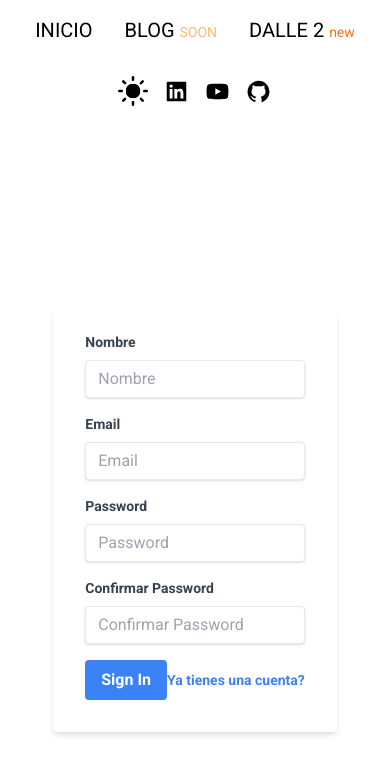
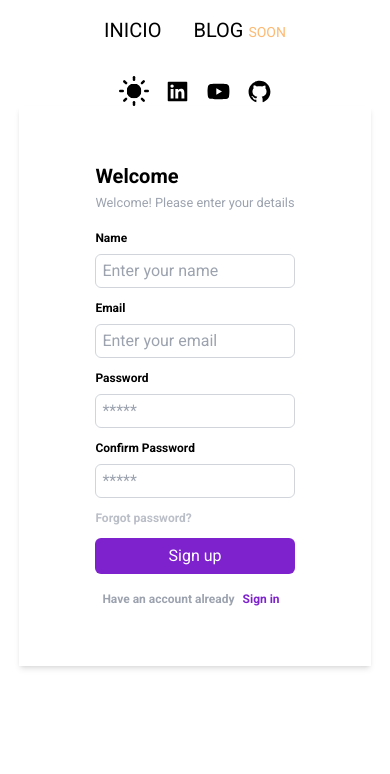
Before and after one commit to Joshwawo/portfolio, a React (Vite) app: page /register in a window 390 px wide. Shown: the top 774 px of the page. Built offline with nearby package versions, Linux system fonts and the light colour scheme; no server answers.

Commit message:
feature: log in, sign in, log out pages, among other modifications

```diff
--- a/package.json
+++ b/package.json
@@ -14,6 +14,7 @@
     "@uiball/loaders": "^1.2.6",
     "axios": "^0.27.2",
     "formik": "^2.2.9",
+    "fuse.js": "^6.6.2",
     "i": "^0.3.7",
     "react": "^18.2.0",
     "react-dom": "^18.2.0",
--- a/src/components/Navbar.tsx
+++ b/src/components/Navbar.tsx
@@ -45,12 +45,12 @@ const Navbar = () => {
           >
             Blog
           </a> */}
-          <Link
+          {/* <Link
             to={"/usuarios/images"}
             className="py-2 px-2 rounded-lg hover:bg-black hover:text-white dark:hover:bg-slate-100 dark:hover:text-black transition-colors"
           >
             DALLE 2 <span className="text-sm lowercase text-orange-500 dark:text-pink-500 rounded-sm ">new</span>
-          </Link>
+          </Link> */}
         </nav>
         <div className="md:col-span-2 flex items-center justify-center md:justify-end gap-4">
           <DarkModeSwitch
--- a/src/pages/Login.tsx
+++ b/src/pages/Login.tsx
@@ -21,7 +21,7 @@ const Login = () => {
     event.preventDefault();
 
     if ([email, password].includes("")) {
-      setAlerta({ message: "Todos los campos son obligatorios", error: true });
+      setAlerta({ message: "All fields are required", error: true });
       return;
     }
 
@@ -50,7 +50,7 @@ const Login = () => {
   const { message } = alerta;
 
   return (
-    <>
+    <div className="h-screen">
       {/* {message && <Alerta alerta={alerta} />}
 
       <form onSubmit={handleSubmit} className="mt-10  shadow rounded-lg p-10">
@@ -109,17 +109,9 @@ const Login = () => {
         </Link>
       </nav> */}
 
-      <div className="min-h-screen flex flex-col items-center justify-center bg-[#FFFFFFDE] dark:bg-[#242424]">
+      {/* <div className="min-h-screen flex flex-col items-center justify-center bg-[#FFFFFFDE] dark:bg-[#242424]">
         <div className="flex flex-col bg-white shadow-2xl px-4 sm:px-6 md:px-8 lg:px-10 py-8 rounded-md w-full max-w-md">
-          {/* <div className="font-medium self-center text-xl sm:text-2xl uppercase text-gray-800">
-            Login To Your Account
-          </div> */}
-          {/* <button className="relative mt-6 border rounded-md py-2 text-sm text-gray-800 bg-gray-100 hover:bg-gray-200">
-            <span className="absolute left-0 top-0 flex items-center justify-center h-full w-10 text-blue-500">
-              <i className="fab fa-facebook-f"></i>
-            </span>
-            <span>Login with Facebook</span>
-          </button> */}
+
           <div className="relative mt-10 h-px shadow-md">
             <div className="absolute left-0 top-0 flex justify-center w-full -mt-2">
               <span className="bg-white px-4 text-xs text-gray-500 uppercase ">
@@ -204,7 +196,7 @@ const Login = () => {
                     href="#"
                     className="inline-flex text-xs sm:text-sm text-blue-500 hover:text-blue-700"
                   >
-                    {/* Forgot Your Password? */}
+
                   </a>
                 </div>
               </div>
@@ -235,25 +227,99 @@ const Login = () => {
           <div className="flex justify-center items-center mt-6">
             <p className="inline-flex items-center font-bold text-blue-500 hover:text-blue-700 text-xs text-center">
               {message && <p className="text-red-600">{message}</p>}
-              {/* <span>
-                <svg
-                  className="h-6 w-6"
-                  fill="none"
-                  strokeLinecap="round"
-                  strokeLinejoin="round"
-                  strokeWidth="2"
-                  viewBox="0 0 24 24"
-                  stroke="currentColor"
-                >
-                  <path d="M18 9v3m0 0v3m0-3h3m-3 0h-3m-2-5a4 4 0 11-8 0 4 4 0 018 0zM3 20a6 6 0 0112 0v1H3v-1z" />
-                </svg>
-              </span> */}
-              {/* <span className="ml-2">You don't have an account?</span> */}
+
             </p>
           </div>
         </div>
+      </div> */}
+      {message && <Alerta alerta={alerta} />}
+      <div className="flex flex-wrap w-full content-center justify-center  py-10">
+        <div className="flex shadow-md">
+          <div
+            className="flex flex-wrap content-center justify-center rounded-l-md bg-white"
+            style={{ width: "24rem", height: "35rem" }}
+          >
+            <div className="w-72">
+              <h1 className="text-xl font-semibold">Welcome back</h1>
+              <small className="text-gray-400">
+                Welcome back! Please enter your details
+              </small>
+
+              <form className="mt-4" onSubmit={handleSubmit}>
+                <div className="mb-3">
+                  <label className="mb-2 block text-xs font-semibold">
+                    Email
+                  </label>
+                  <input
+                    type="email"
+                    placeholder="Enter your email"
+                    onChange={(e) => setEmail(e.target.value)}
+                    className="block w-full rounded-md border border-gray-300 focus:border-purple-700 focus:outline-none focus:ring-1 focus:ring-purple-700 py-1 px-1.5 text-gray-500"
+                  />
+                </div>
+
+                <div className="mb-3">
+                  <label className="mb-2 block text-xs font-semibold">
+                    Password
+                  </label>
+                  <input
+                    type="password"
+                    placeholder="*****"
+                    onChange={(e) => setPassword(e.target.value)}
+                    className="block w-full rounded-md border border-gray-300 focus:border-purple-700 focus:outline-none focus:ring-1 focus:ring-purple-700 py-1 px-1.5 text-gray-500"
+                  />
+                </div>
+
+                <div className="mb-3 flex flex-wrap content-center">
+                  <input
+                    id="remember"
+                    type="checkbox"
+                    className="mr-1 checked:bg-purple-700 dark:accent-pink-500"
+                  />{" "}
+                  <label
+                    htmlFor="remember"
+                    className="mr-auto text-xs font-semibold"
+                  >
+                    Remember for 30 days
+                  </label>
+                  <span  className="text-xs font-semibold text-purple-70 text-gray-500/50">
+                    Forgot password?
+                  </span>
+                </div>
+
+                <div className="mb-3">
+                  <button className="mb-1.5 block w-full text-center text-white dark:bg-pink-500 dark:hover:bg-pink-600 bg-purple-700 hover:bg-purple-900 px-2 py-1.5 rounded-md">
+                    Sign in
+                  </button>
+
+                </div>
+              </form>
+
+              <div className="text-center">
+                <span className="text-xs text-gray-400 font-semibold px-2">
+                  Don't have account?
+                </span>
+                <Link to={"/register"} className="text-xs font-semibold text-purple-700 dark:text-pink-500">
+                  Sign up
+                </Link>
+              </div>
+            </div>
+          </div>
+
+          <div
+                className="hidden md:block flex-wrap content-center justify-center rounded-r-md"
+                style={{ width: "25rem", height: "35rem" }}
+              >
+                <img
+                  className="w-full h-full bg-center bg-no-repeat bg-cover rounded-r-md"
+                  src="https://i.imgur.com/9l1A4OS.jpeg"
+                />
+              </div>
+        </div>
+
+
       </div>
-    </>
+    </div>
   );
 };
 
--- a/src/pages/Register.tsx
+++ b/src/pages/Register.tsx
@@ -5,12 +5,22 @@ import { Formik, Field, Form, ErrorMessage, FormikHelpers } from "formik";
 import * as yup from "yup";
 import Alerta from "../helpers/Alerta";
 
+import { Ring } from "@uiball/loaders";
+
+type AlertaTypes ={
+  message: string;
+  error: boolean;
+}
+
 const Register = () => {
   const [name, setName] = useState("");
   const [email, setEmail] = useState("");
   const [password, setPassword] = useState("");
   const [passwordConf, setPasswordConf] = useState("");
-  const [alerta, setAlerta] = useState({});
+  const [alerta, setAlerta] = useState({
+    message: "",
+    error: false,
+  });
   //TODO: regEx para validar email
   //TODO: REPARAR EL ESPAGUETTI CODE
   const register = async (datos: any) => {
@@ -18,7 +28,7 @@ const Register = () => {
       //   console.log(datos);
       if (datos.password !== datos.passwordConf) {
         setAlerta({
-          message: "Las contraseñas no coinciden",
+          message: "PASSWORDS DO NOT MATCH",
           error: true,
         });
         return;
@@ -30,10 +40,13 @@ const Register = () => {
         password,
       };
 
-      const respuesta = await clienteAxios.post("/register", toSend);
-    //   console.log(respuesta.data);
+      const {data} = await clienteAxios.post("/register", toSend);
+      setAlerta({
+        message: data.message,
+        error: false,
+      });
     } catch (error: any) {
-      console.log(error?.response.data.message);
+      // console.log(error?.response.data.message);
       setAlerta({
         message: error?.response.data.message,
         error: true,
@@ -43,46 +56,56 @@ const Register = () => {
   const { message } = alerta as any;
 
   return (
-    <>
+    <div className="h-screen">
       {message && <Alerta alerta={alerta} />}
-      <div className="flex justify-center items-center h-screen">
+      <div className="flex justify-center items-center h-scree">
         <Formik
           initialValues={{ name, email, password, passwordConf }}
           onSubmit={(values, actions) => {
-            console.log(values);
+            // console.log(values);
             register({
               name: values.name,
               email: values.email,
               password: values.password,
               passwordConf: values.passwordConf,
-            });
+            }).then(() => {
+              actions.setSubmitting(false);
+              // console.log('LLegue aqui then')
+              // actions.resetForm();
+            }).catch(() => {
+              actions.setSubmitting(false);
+              // console.log('No se envioo')
+            })
           }}
           validationSchema={yup.object({
-            name: yup.string().required("El nombre es requerido"),
-            email: yup.string().required("El email es requerido"),
-            password: yup.string().required("El password es requerido"),
-            passwordConf: yup.string().required("El password es requerido"),
+            name: yup.string().required("Name is required"),
+            email: yup.string().required("Email is required"),
+            password: yup.string().required("Password is required"),
+            passwordConf: yup.string().required("Password is required"),
           })}
         >
           {({ handleSubmit, isSubmitting }) => (
-            <Form
-              onSubmit={handleSubmit}
-              className="bg-white shadow-md rounded px-8 pt-6 pb-8 mb-4"
+            <div className="flex shadow-md">
+              <div
+                className="flex flex-wrap content-center justify-center rounded-l-md bg-white"
+                style={{ width: "22rem", height: "35rem" }}
               >
-              <div className="mb-4">
-                <label
-                  className="block text-gray-700 text-sm font-bold mb-2"
-                  htmlFor="name"
-                >
-                  Nombre
+                <div className="w-78">
+                  <h1 className="text-xl font-semibold">Welcome </h1>
+                  <small className="text-gray-400">
+                    Welcome! Please enter your details
+                  </small>
+
+                  <Form onSubmit={handleSubmit} className="mt-4">
+                    <div className="mb-3">
+                      <label className="mb-2 block text-xs font-semibold">
+                        Name
                       </label>
-
                       <Field
                         type="text"
-                  id="name"
-                  className="shadow appearance-none border rounded w-full py-2 px-3 text-gray-700 leading-tight focus:outline-none focus:shadow-outline"
-                  placeholder="Nombre"
                         name="name"
+                        placeholder="Enter your name"
+                        className="block w-full rounded-md border border-gray-300 focus:border-purple-700 focus:outline-none focus:ring-1 focus:ring-purple-700 py-1 px-1.5 text-gray-500"
                       />
                       <ErrorMessage
                         name="name"
@@ -90,19 +113,15 @@ const Register = () => {
                         className="text-red-500 text-sm"
                       />
                     </div>
-              <div className="mb-4">
-                <label
-                  className="block text-gray-700 text-sm font-bold mb-2"
-                  htmlFor="email"
-                >
+                    <div className="mb-3">
+                      <label className="mb-2 block text-xs font-semibold">
                         Email
                       </label>
                       <Field
                         type="email"
-                  id="email"
-                  className="shadow appearance-none border rounded w-full py-2 px-3 text-gray-700 leading-tight focus:outline-none focus:shadow-outline"
-                  placeholder="Email"
                         name="email"
+                        placeholder="Enter your email"
+                        className="block w-full rounded-md border border-gray-300 focus:border-purple-700 focus:outline-none focus:ring-1 focus:ring-purple-700 py-1 px-1.5 text-gray-500"
                       />
                       <ErrorMessage
                         name="email"
@@ -110,19 +129,16 @@ const Register = () => {
                         className="text-red-500 text-sm"
                       />
                     </div>
-              <div className="mb-4">
-                <label
-                  className="block text-gray-700 text-sm font-bold mb-2"
-                  htmlFor="password"
-                >
+
+                    <div className="mb-3">
+                      <label className="mb-2 block text-xs font-semibold">
                         Password
                       </label>
                       <Field
                         type="password"
-                  id="password"
-                  className="shadow appearance-none border rounded w-full py-2 px-3 text-gray-700 leading-tight focus:outline-none focus:shadow-outline"
-                  placeholder="Password"
+                        placeholder="*****"
                         name="password"
+                        className="block w-full rounded-md border border-gray-300 focus:border-purple-700 focus:outline-none focus:ring-1 focus:ring-purple-700 py-1 px-1.5 text-gray-500"
                       />
                       <ErrorMessage
                         name="password"
@@ -130,19 +146,15 @@ const Register = () => {
                         className="text-red-500 text-sm"
                       />
                     </div>
-              <div className="mb-4">
-                <label
-                  className="block text-gray-700 text-sm font-bold mb-2"
-                  htmlFor="passwordConf"
-                >
-                  Confirmar Password
+                    <div className="mb-3">
+                      <label className="mb-2 block text-xs font-semibold">
+                        Confirm Password
                       </label>
                       <Field
                         type="password"
-                  id="passwordConf"
-                  className="shadow appearance-none border rounded w-full py-2 px-3 text-gray-700 leading-tight focus:outline-none focus:shadow-outline"
-                  placeholder="Confirmar Password"
+                        placeholder="*****"
                         name="passwordConf"
+                        className="block w-full rounded-md border border-gray-300 focus:border-purple-700 focus:outline-none focus:ring-1 focus:ring-purple-700 py-1 px-1.5 text-gray-500"
                       />
                       <ErrorMessage
                         name="passwordConf"
@@ -150,25 +162,77 @@ const Register = () => {
                         className="text-red-500 text-sm"
                       />
                     </div>
-              <div className="flex items-center justify-between">
+
+                    <div className="mb-3 flex flex-wrap content-center">
+                      {/* <Field
+                        id="remember"
+                        type="checkbox"
+                        className="mr-1 checked:bg-purple-700"
+                      />{" "}
+                      <label
+                        htmlFor=""
+                        className="mr-auto text-xs font-semibold"
+                      >
+                        Remember for 30 days
+                      </label> */}
+                      <a className="text-xs font-semibold text-purple-70 text-gray-400/70 ">
+                        Forgot password?
+                      </a>
+                    </div>
+
+                    <div className="mb-3">
                       <button
-                  className="bg-blue-500 hover:bg-blue-700 text-white font-bold py-2 px-4 rounded focus:outline-none focus:shadow-outline"
                         type="submit"
+                        disabled={isSubmitting}
+                        className="mb-1.5 block w-full text-center text-white dark:bg-pink-500 dark:hover:bg-pink-600 bg-purple-700 hover:bg-purple-900 px-2 py-1.5 rounded-md"
                       >
-                  Sign In
+                        {isSubmitting ? (
+                          <span className="flex justify-center">
+                            Processing{" "}
+                            <Ring
+                              size={20}
+                              lineWeight={5}
+                              speed={2}
+                              color="white"
+                            />{" "}
+                          </span>
+                        ) : (
+                          "Sign up"
+                        )}
                       </button>
+                    </div>
+                  </Form>
+
+                  <div className="text-center">
+                    <span className="text-xs text-gray-400 font-semibold">
+                      Have an account already
+                    </span>
                     <Link
-                  className="inline-block align-baseline font-bold text-sm text-blue-500 hover:text-blue-800"
-                  to="/login"
+                      to={"/login"}
+                      className="text-xs  font-semibold text-purple-700 dark:text-pink-500 px-2"
                     >
-                  Ya tienes una cuenta?
+                      Sign in
                     </Link>
                   </div>
-            </Form>
+                </div>
+              </div>
+
+              <div
+                className="hidden md:block flex-wrap content-center justify-center rounded-r-md"
+                style={{ width: "25rem", height: "35rem" }}
+              >
+                <img
+                  className="w-full h-full bg-center bg-no-repeat bg-cover rounded-r-md"
+                  src="https://i.imgur.com/9l1A4OS.jpeg"
+                />
+              </div>
+            </div>
           )}
         </Formik>
       </div>
-    </>
+
+      {/* <FormRegister /> */}
+    </div>
   );
 };
 
```
Also changed, not shown: src/components/Alerta.tsx (+8 -6 lines), src/components/dall-e/Header.tsx (+31 -9 lines), src/helpers/Alerta.tsx (+16 -6 lines), src/interfaces/DalleTypes.tsx (added, +19 -0 lines), src/pages/Images.tsx (+20 -12 lines), 1 other file (tests, documents, lock files or other folders). Lines whose indentation alone changed are shown as unchanged.
